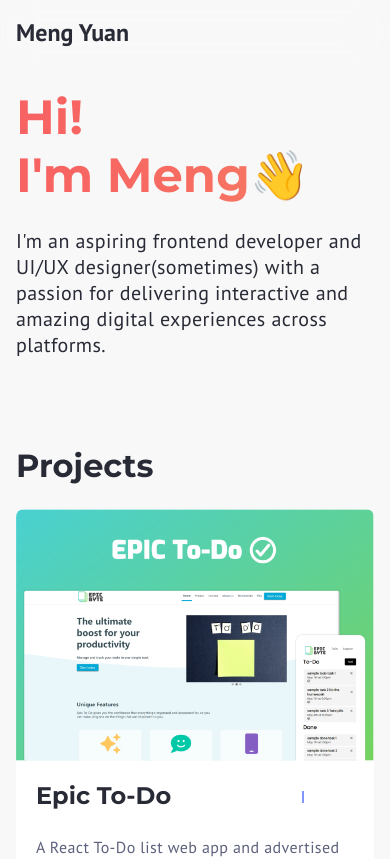
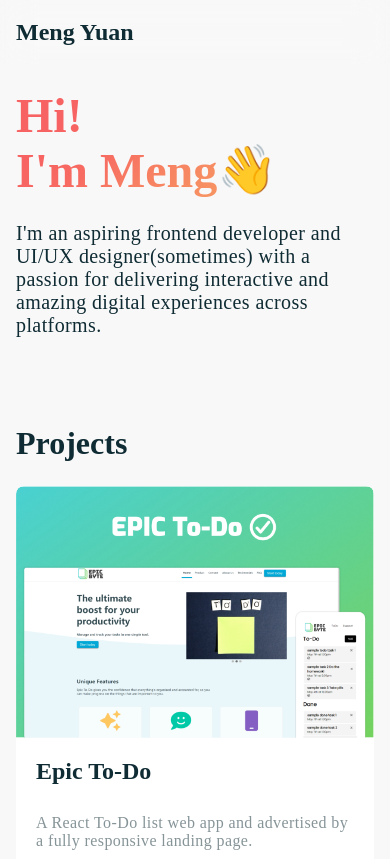
Before and after one commit to mong00x/portfolio, a Next.js app: page / in a window 390 px wide. Shown: the top 859 px of the page. Built offline with nearby package versions, Linux system fonts and the light colour scheme.

Commit message:
change stylesa nd fix responsiveness on laptop

```diff
--- a/components/Project.js
+++ b/components/Project.js
@@ -27,7 +27,6 @@ const demoRedirect = (demo) => {
 };
 
 const Project = (project) => {
-  console.log(project);
   return (
     <motion.div
       className={styles.project}
@@ -36,11 +35,14 @@ const Project = (project) => {
       viewport={{ once: true, amount: 0.3 }}
       variants={cardVariants}
     >
-      <img
-        className={styles.projectcover}
-        src={project.project.cover}
-        alt={project.project.name}
-      />
+      <button onClick={() => demoRedirect(project.project.demo)}>
+        <img
+          className={styles.projectcover}
+          src={project.project.cover}
+          alt={project.project.name}
+        />
+      </button>
+
       <div className={styles.contextcontainer}>
         <div className={styles.context}>
           <div className={styles.contextheader}>
@@ -52,10 +54,6 @@ const Project = (project) => {
                 ) : (
                   <ion-icon name="logo-github"></ion-icon>
                 )}
-              </button>
-              <div className={styles.break}></div>
-              <button onClick={() => demoRedirect(project.project.demo)}>
-                <ion-icon name="open-outline"></ion-icon>
               </button>
             </div>
           </div>
--- a/pages/index.js
+++ b/pages/index.js
@@ -1,5 +1,4 @@
 import Head from "next/head";
-import Image from "next/image";
 import styles from "../styles/Home.module.css";
 import React from "react";
 
--- a/styles/Home.module.css
+++ b/styles/Home.module.css
@@ -99,28 +99,26 @@
   font-size: 1.5rem;
 }
 
-@keyframes shine {
+/* @keyframes shine {
   to {
     background-position: 400% center;
   }
-}
+} */
 .hero .meng {
   color: var(--accent2-color);
   background-clip: text;
   background: linear-gradient(
-    90deg,
-    rgba(247, 98, 98, 1) 0%,
-    rgba(247, 108, 98, 1) 17%,
-    rgba(247, 128, 98, 1) 34%,
-    rgba(247, 148, 98, 1) 51%,
-    rgba(247, 128, 98, 1) 68%,
-    rgba(247, 108, 98, 1) 85%,
-    rgba(247, 98, 98, 1) 100%
+    135deg,
+    rgba(247, 98, 98, 1) 25%,
+    rgba(247, 108, 98, 1) 50%,
+    rgba(247, 128, 98, 1) 70%,
+    rgba(247, 148, 98, 1) 100%
+
   );
-  background-size: 400% auto;
+  background-size: 100% auto;
   -webkit-background-clip: text;
   -webkit-text-fill-color: transparent;
-  animation: shine 18s linear infinite;
+  /* animation: shine 18s linear infinite; */
 }
 
 .hero .meng::selection {
@@ -157,7 +155,7 @@
   }
 
   .grid {
-    grid-template-columns: 1fr 1fr 1fr 1fr;
+    grid-template-columns: 1fr 1fr ;
   }
 }
 
@@ -181,7 +179,7 @@
   }
 
   .grid {
-    grid-template-columns: 1fr 1fr;
+    grid-template-columns: 1fr 1fr 1fr;
   }
 }
 
--- a/styles/Project.module.css
+++ b/styles/Project.module.css
@@ -5,13 +5,10 @@
   background: var(--project-color);
   box-shadow: var(--box-shadow);
   transition: all 0.2s;
+  overflow: hidden;
 }
 
-.project:hover,
-.project:focus-within {
-  margin: -0.3rem 0 0.3rem 0;
-  /* box-shadow: var(--box-shadow-hover); */
-}
+
 
 .project img {
   width: 100%;
@@ -19,6 +16,12 @@
   height: auto;
   border-radius: calc(var(--border-radius) * 2) calc(var(--border-radius) * 2) 0
     0;
+  transition: all 0.2s ease;
+
+}
+
+.project img:hover {
+  transform: scale(1.02);
 }
 
 .project .contextcontainer {
@@ -47,13 +50,13 @@
   max-height: 2rem;
 }
 
-.contextbtngroup .break {
+/* .contextbtngroup .break {
   border-right: 2px solid var(--accent1-color);
   margin: 0.6rem 0.25rem;
-}
+} */
 
 .contextbtngroup button {
-  margin: auto 0.25em;
+  /* margin: auto 0.25em; */
   width: 2rem;
   height: 2rem;
   color: var(--accent1-color);
--- a/styles/globals.css
+++ b/styles/globals.css
@@ -2,8 +2,8 @@
   font-size: 100%;
   --primary-color: #f8f8f8;
   --primary-nav-border-color: #bdc6f7;
-  --dark-color: #282a36;
-  --text-color: #5d617c;
+  --dark-color: #0f2b33;
+  --text-color: #869498;
   --dark-light-color: #898c9c99;
   --dark-hover-color: #c5c5c5;
   --accent1-color: #8395ff;
@@ -15,8 +15,8 @@
   /* --box-shadow: 0 1px 1px rgba(0, 0, 0, 0.11), 0 2px 2px rgba(0, 0, 0, 0.11),
     0 4px 4px rgba(0, 0, 0, 0.11), 0 8px 8px rgba(0, 0, 0, 0.11); */
 
-  font-family: "PT Sans", sans-serif, -apple-system, Roboto, Oxygen, Ubuntu,
-    Cantarell, Fira Sans, Droid Sans, Helvetica Neue, sans-serif;
+  /* font-family: "PT Sans", sans-serif, -apple-system, Roboto, Oxygen, Ubuntu,
+    Cantarell, Fira Sans, Droid Sans, Helvetica Neue, sans-serif; */
 }
 
 [data-theme="dark"] {
@@ -77,30 +77,30 @@ button:nth-child(1):focus {
 }
 
 h1 {
-  font-family: "Montserrat", sans-serif, -apple-system, Roboto, Oxygen, Ubuntu,
-    Cantarell, Fira Sans, Droid Sans, Helvetica Neue, sans-serif;
+  /* font-family: "Montserrat", sans-serif, -apple-system, Roboto, Oxygen, Ubuntu,
+    Cantarell, Fira Sans, Droid Sans, Helvetica Neue, sans-serif; */
   font-size: 4.5rem;
   margin: 1.5rem 0;
   color: var(--dark-color);
 }
 h2 {
-  font-family: "Montserrat", sans-serif, -apple-system, Roboto, Oxygen, Ubuntu,
-    Cantarell, Fira Sans, Droid Sans, Helvetica Neue, sans-serif;
+  /* font-family: "Montserrat", sans-serif, -apple-system, Roboto, Oxygen, Ubuntu,
+    Cantarell, Fira Sans, Droid Sans, Helvetica Neue, sans-serif; */
   font-size: 3rem;
   margin: 1.5rem 0;
   color: var(--dark-color);
 }
 h3 {
-  font-family: "Montserrat", sans-serif, -apple-system, Roboto, Oxygen, Ubuntu,
-    Cantarell, Fira Sans, Droid Sans, Helvetica Neue, sans-serif;
+  /* font-family: "Montserrat", sans-serif, -apple-system, Roboto, Oxygen, Ubuntu,
+    Cantarell, Fira Sans, Droid Sans, Helvetica Neue, sans-serif; */
   font-size: 1.5rem;
   margin: 0;
   color: var(--dark-color);
 }
 
 p {
-  font-family: "PT Sans", sans-serif, -apple-system, Roboto, Oxygen, Ubuntu,
-    Cantarell, Fira Sans, Droid Sans, Helvetica Neue, sans-serif;
+  /* font-family: "PT Sans", sans-serif, -apple-system, Roboto, Oxygen, Ubuntu,
+    Cantarell, Fira Sans, Droid Sans, Helvetica Neue, sans-serif; */
   font-size: 1.25rem;
   margin: 1.5rem 0;
   color: var(--text-color);
```
Also changed, not shown: package.json (+5 -3 lines).
